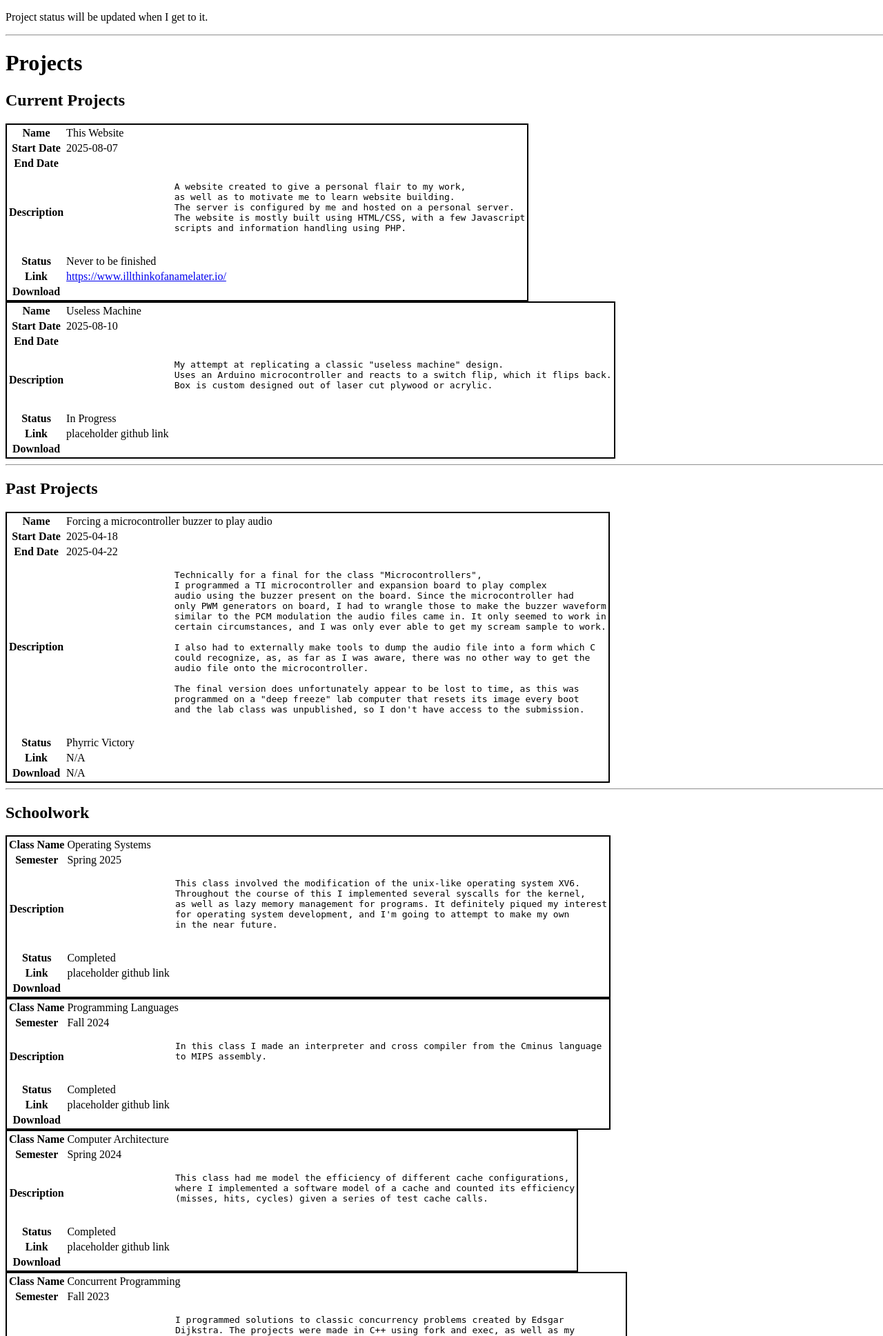
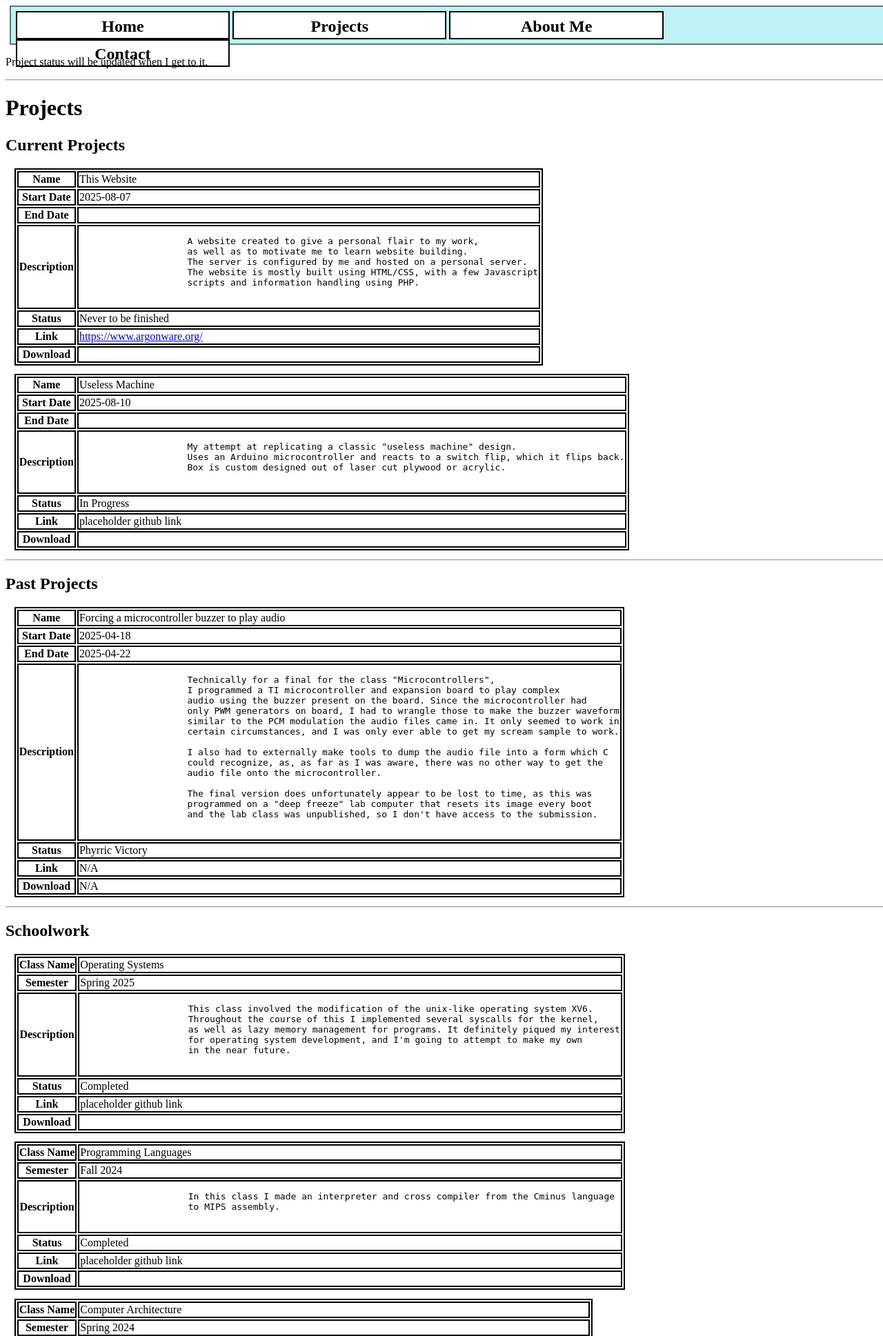
Before and after one commit to Argon2901/Argonware, a PHP site: page /projects.php in a window 1280 px wide. Shown: the top 1937 px of the page at 69% size. Run offline with PHP 8.4, Linux system fonts and the light colour scheme.

Commit message:
Brought all pages into compliance with php usage.

```diff
--- a/components.php
+++ b/components.php
@@ -1,7 +1,8 @@
 <?php
 declare (strict_types=1);
 
-$headertemplate = `
+function header_template(): string{
+    return <<<EOD
     <div id="menubar">
         <a href="index.php">
             <nav>
@@ -27,4 +28,5 @@ $headertemplate = `
             </nav>
         </a>
     </div>
-`;
+EOD;
+}
--- a/contact.php
+++ b/contact.php
@@ -1,6 +1,7 @@
 <?php
     include "api.php";
     include "db.php";
+    include "components.php"
 ?>
 
 <!DOCTYPE html>
@@ -11,12 +12,12 @@
         <meta name="author" content="Collin Thompson">
         <meta name="viewport" content="width=device-width, initial-scale=1.0">
         <meta http-equiv="X-UA-Compatible" content="ie=edge">
-        <link href="style.css" rel="stylesheet" type="text/css"/>
-        <script src="index.js" type="text/javascript" defer></script>
+        <style><?php include "style.css"; ?></style>
 
     </head>
 
     <body>
+        <?php echo header_template();?>
         <h1>Contact Me</h1>
         <p>Email: crt15209@gmail.com</p>
         <p>Phone: +1 (616) 250-9558</p>
--- a/index.php
+++ b/index.php
@@ -16,7 +16,7 @@ include "components.php";
     </head>
 
     <body>
-        <?php echo "$headertemplate";?>
+        <?php echo header_template();?>
         The personal website of Collin Thompson.
     </body>
 </html>
--- a/projects.php
+++ b/projects.php
@@ -1,3 +1,8 @@
+<?php
+include "components.php";
+
+?>
+
 <!DOCTYPE html>
 <html>
     <head>
@@ -6,10 +11,12 @@
         <meta name="author" content="Collin Thompson">
         <meta name="viewport" content="width=device-width, initial-scale=1.0">
         <meta http-equiv="X-UA-Compatible" content="ie=edge">
-        <link href="style.css" rel="stylesheet" type="text/css"/>
-        <script src="index.js" type="text/javascript" defer></script>
+        <style><?php include "style.css"; ?></style>
+
     </head>
+
     <body>
+        <?php echo header_template();?>
         <p>Project status will be updated when I get to it.</p>
         <hr>
         <h1>Projects</h1>
@@ -43,7 +50,7 @@
             </tr>
             <tr>
                 <th>Link</th>
-                <td><a href="https://www.illthinkofanamelater.io/">https://www.illthinkofanamelater.io/</a></td>
+                <td><a href="https://www.argonware.org/">https://www.argonware.org/</a></td>
             </tr>
             <tr>
                 <th>Download</th>
--- a/style.css
+++ b/style.css
@@ -36,6 +36,13 @@ table{
     border-style: solid;
     border-color: black;
     border-width: 2px;
+    margin:       1%;
+}
+
+td, th{
+    border-style: solid;
+    border-color: black;
+    border-width: 2px;
 }
 
 .project_table{
```
Also changed, not shown: aboutme.php (+10 -2 lines), api.php (line endings or trailing spaces).
